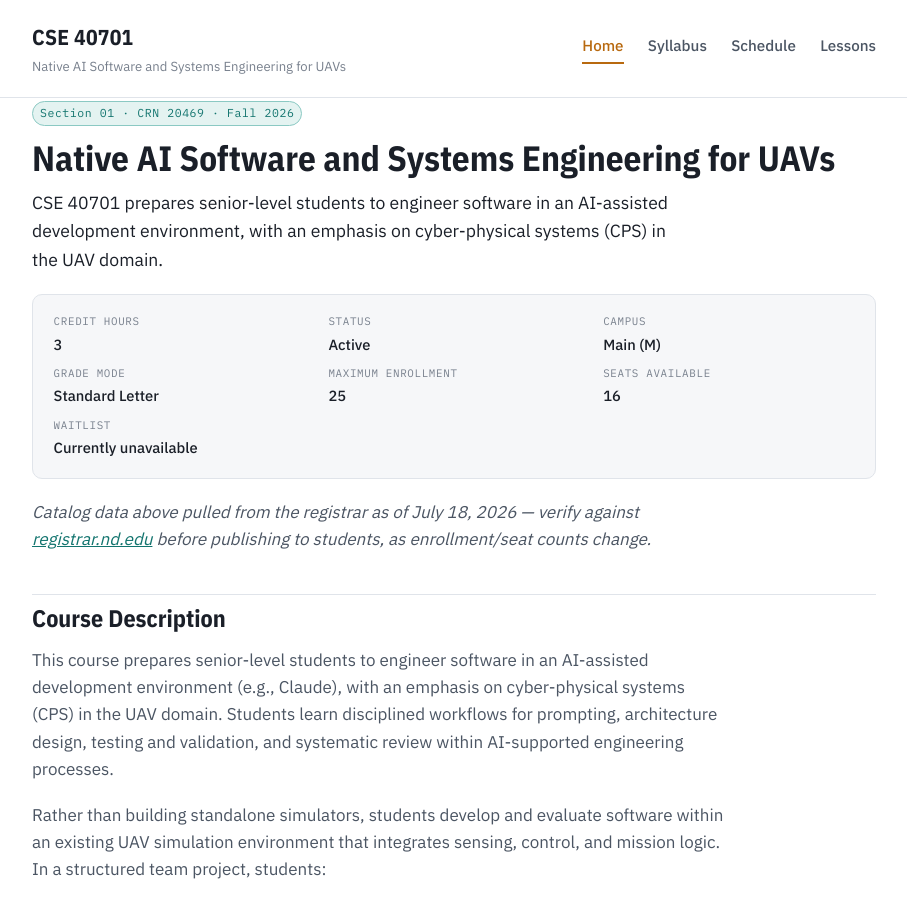
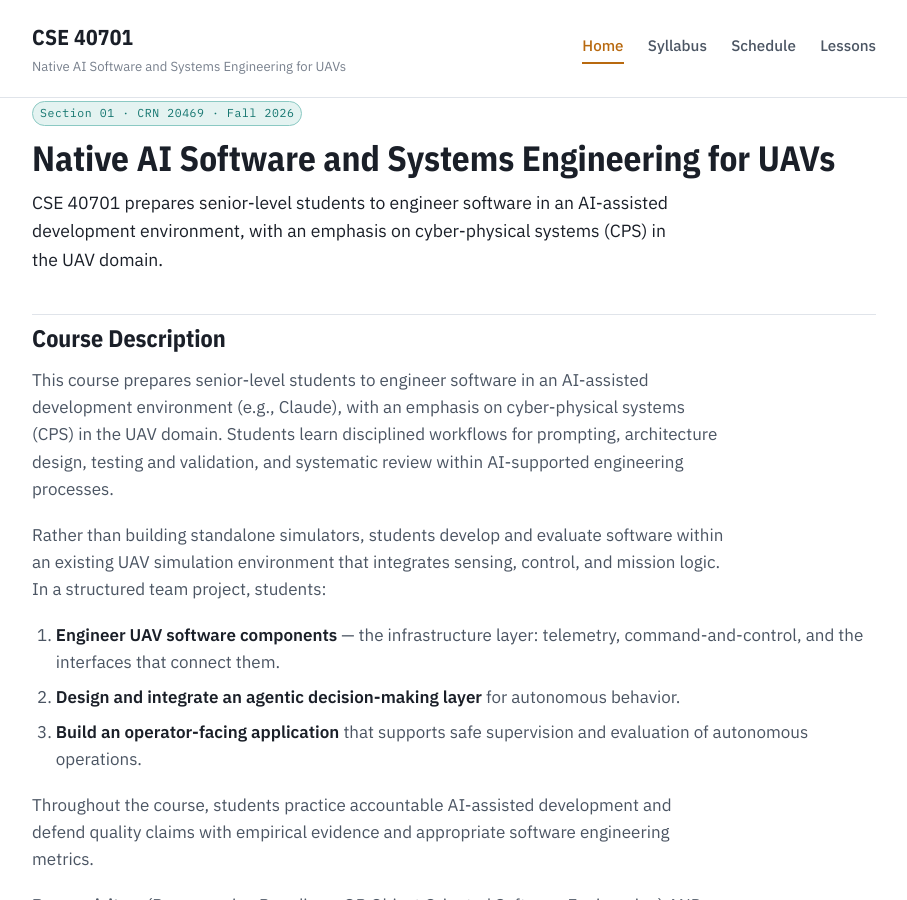
Before and after one commit to JaneClelandHuang/uav-native-ai, a Jekyll site: the page built from index.md, in a window 1280 px wide and 900 px high. Shown: the whole window, without its empty margins (186-1093 px from the left). Built offline with Jekyll 4.4.1, drawn with Linux system fonts in a browser that asks for light colours.

Commit message:
Remove catalog metadata from index.md
Removed catalog metadata and related notes from the index.

```diff
--- a/index.md
+++ b/index.md
@@ -7,18 +7,6 @@ title: Home
 # Native AI Software and Systems Engineering for UAVs
 
 <p class="lede">CSE 40701 prepares senior-level students to engineer software in an AI-assisted development environment, with an emphasis on cyber-physical systems (CPS) in the UAV domain.</p>
-
-<dl class="catalog-meta">
-  <div><dt>Credit Hours</dt><dd>3</dd></div>
-  <div><dt>Status</dt><dd>Active</dd></div>
-  <div><dt>Campus</dt><dd>Main (M)</dd></div>
-  <div><dt>Grade Mode</dt><dd>Standard Letter</dd></div>
-  <div><dt>Maximum Enrollment</dt><dd>25</dd></div>
-  <div><dt>Seats Available</dt><dd>16</dd></div>
-  <div><dt>Waitlist</dt><dd>Currently unavailable</dd></div>
-</dl>
-
-*Catalog data above pulled from the registrar as of July 18, 2026 — verify against [registrar.nd.edu](https://registrar.nd.edu/) before publishing to students, as enrollment/seat counts change.*
 
 ## Course Description
 
```
